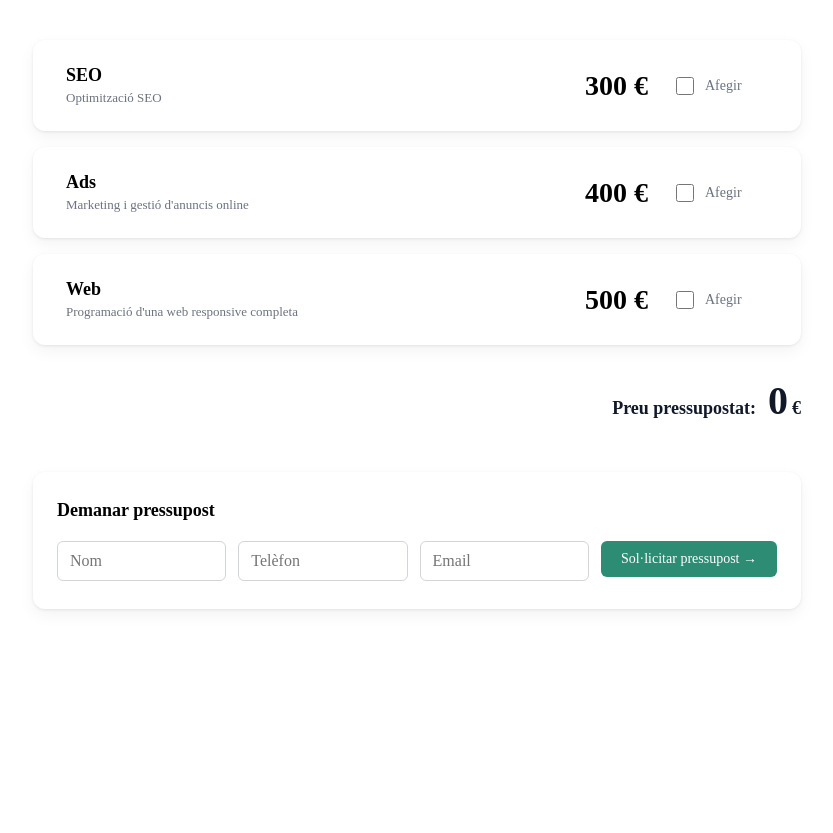
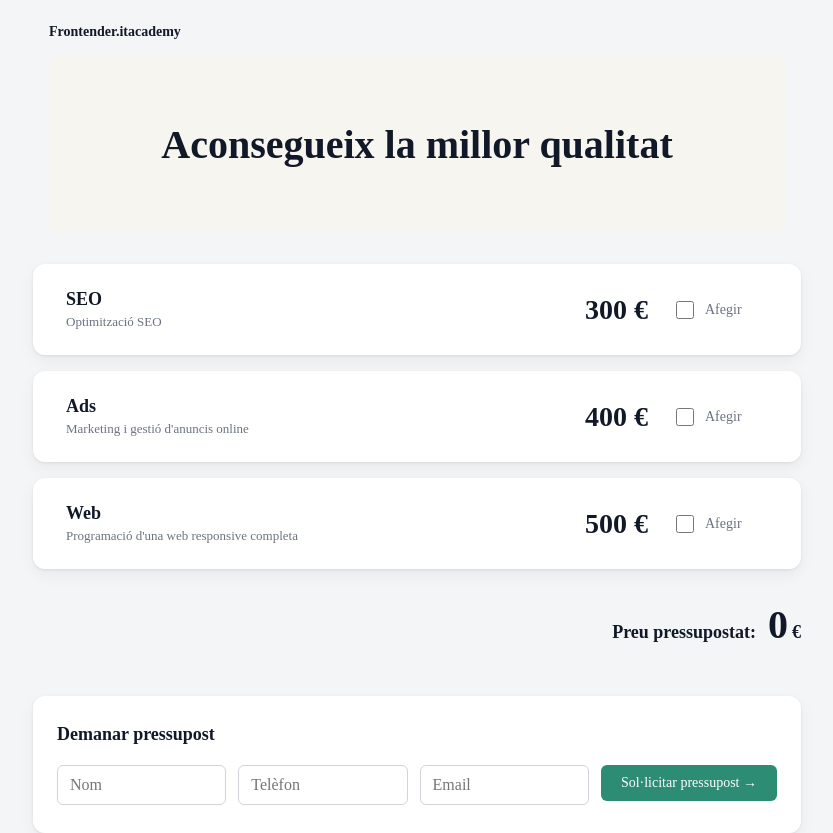
Before and after one commit to pietrodags/budget-project, an Angular app: page / in a window 1280 px wide. Shown: the whole page, without its empty margins (223-1056 px from the left). Before the commit the page ends 800 px from the top, so only its background shows below. Built offline with nearby package versions, Linux system fonts and the light colour scheme.

Commit message:
feat: add page header with the main heading and a page background

```diff
--- /dev/null
+++ b/src/app/components/page-header/page-header.css
@@ -0,0 +1,57 @@
+/* ---------- Móvil (base) ---------- */
+
+.page-header {
+  padding: 1rem;
+}
+
+.page-header__brand {
+  margin: 0 0 1rem;
+  font-size: 0.875rem;
+  font-weight: 700;
+}
+
+.page-header__hero {
+  display: flex;
+  align-items: center;
+  justify-content: center;
+  min-height: 8rem;
+  padding: 2rem 1.5rem;
+  border-radius: 0.75rem;
+  background: #f7f5f0;
+}
+
+.page-header__title {
+  margin: 0;
+  font-size: 1.5rem;
+  text-align: center;
+}
+
+/* ---------- Tableta ---------- */
+
+@media (min-width: 40rem) {
+  .page-header__hero {
+    min-height: 10rem;
+  }
+
+  .page-header__title {
+    font-size: 2rem;
+  }
+}
+
+/* ---------- Escritorio ---------- */
+
+@media (min-width: 64rem) {
+  .page-header {
+    max-width: 48rem;
+    margin-inline: auto;
+    padding: 1.5rem 1rem 0;
+  }
+
+  .page-header__hero {
+    min-height: 11rem;
+  }
+
+  .page-header__title {
+    font-size: 2.5rem;
+  }
+}
--- /dev/null
+++ b/src/app/components/page-header/page-header.html
@@ -0,0 +1,7 @@
+<header class="page-header">
+  <p class="page-header__brand">Frontender.itacademy</p>
+
+  <div class="page-header__hero">
+    <h1 class="page-header__title">Aconsegueix la millor qualitat</h1>
+  </div>
+</header>
--- a/src/app/pages/home/home.html
+++ b/src/app/pages/home/home.html
@@ -1,3 +1,4 @@
+<app-page-header />
 <app-service-list />
 <app-budget-total />
 <app-client-form />
--- a/src/app/pages/home/home.ts
+++ b/src/app/pages/home/home.ts
@@ -1,11 +1,12 @@
 import { Component } from '@angular/core';
+import { PageHeader } from '../../components/page-header/page-header';
 import { ServiceList } from '../../components/service-list/service-list';
 import { BudgetTotal } from '../../components/budget-total/budget-total';
 import { ClientForm } from '../../components/client-form/client-form';
 import { BudgetList } from '../../components/budget-list/budget-list';
 
 @Component({
-  imports: [ServiceList, BudgetTotal, ClientForm, BudgetList],
+  imports: [PageHeader, ServiceList, BudgetTotal, ClientForm, BudgetList],
   selector: 'app-home',
   styleUrl: './home.css',
   templateUrl: './home.html',
--- a/src/styles.css
+++ b/src/styles.css
@@ -2,6 +2,12 @@
 *::before,
 *::after {
   box-sizing: border-box;
+}
+
+body {
+  margin: 0;
+  background: #f4f5f6;
+  color: #111827;
 }
 
 .visually-hidden {
```
Also changed, not shown: src/app/components/page-header/page-header.ts (added, +9 -0 lines), 1 other file (tests, documents, lock files or other folders).
